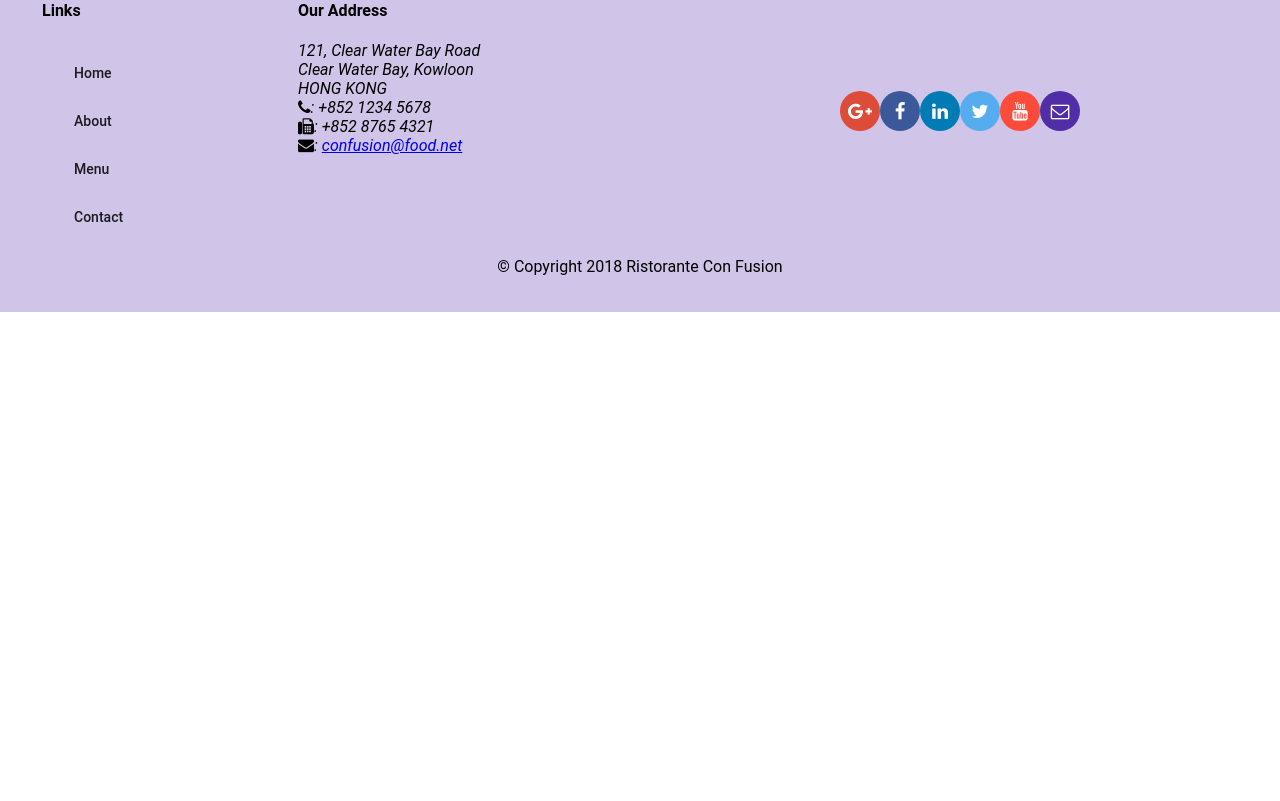
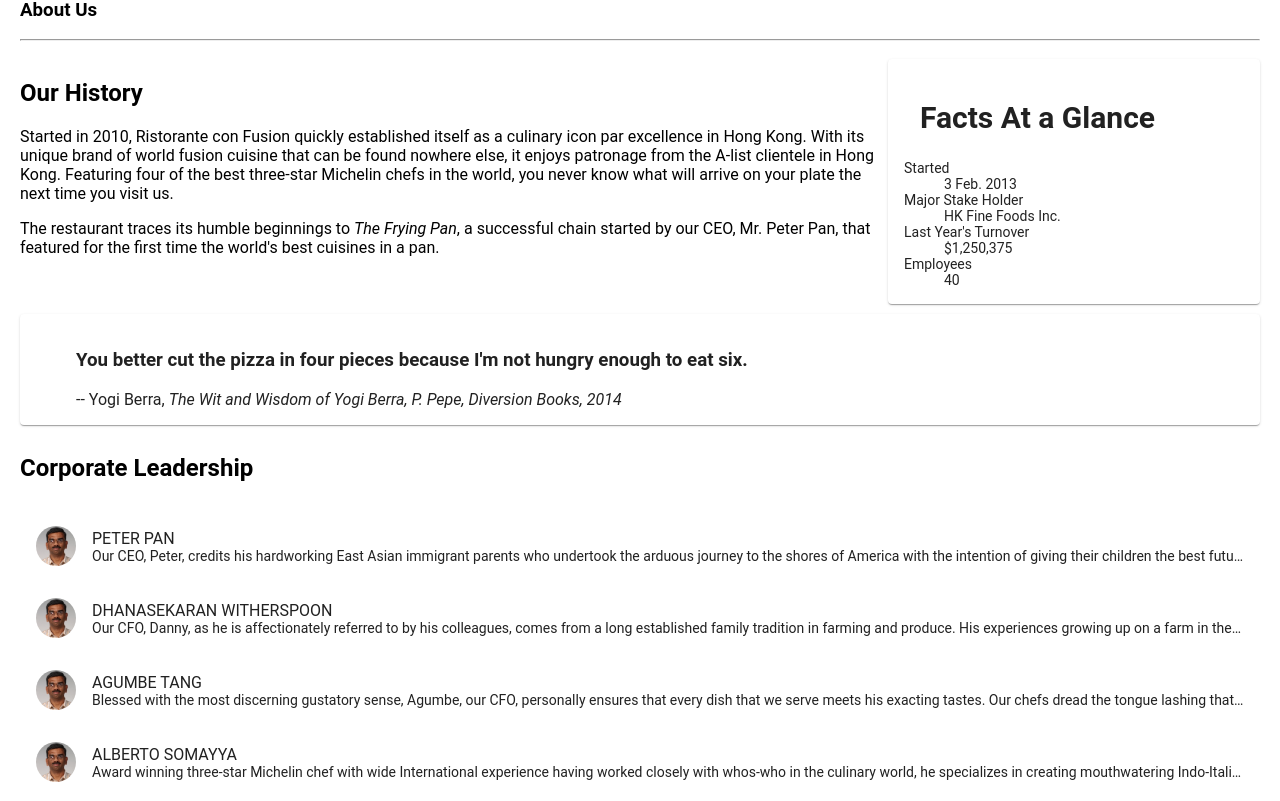
Before and after one commit to pushpsood/ConFusionAngular, an Angular app: page /aboutus in a window 1280 px wide. Before the commit this address led to /. Shown: the part 379-1180 px from the top of the page. Before the commit the page ends 800 px from the top, so only its background shows below. Built offline with nearby package versions, Linux system fonts and the light colour scheme.

Commit message:
Ass2: Adding Leaders in about Page

```diff
--- a/src/app/about/about.component.html
+++ b/src/app/about/about.component.html
@@ -1,3 +1,69 @@
-<p>
-  about works!
-</p>
+<div class="container"
+  fxLayout="column"
+  fxLayoutGap="10px">
+
+  <div fxFlex>
+    <div>
+        <h3>About Us</h3>
+        <hr>
+    </div>
+  </div>
+
+  <div fxFlex>
+    <div fxLayout="column" fxLayout.gt-sm="row">
+      <div fxFlex="70">
+        <h2>Our History</h2>
+        <p>Started in 2010, Ristorante con Fusion quickly established itself as a culinary icon par excellence in Hong Kong. With its unique brand of world fusion cuisine that can be found nowhere else, it enjoys patronage from the A-list clientele in Hong Kong.  Featuring four of the best three-star Michelin chefs in the world, you never know what will arrive on your plate the next time you visit us.</p>
+        <p>The restaurant traces its humble beginnings to <em>The Frying Pan</em>, a successful chain started by our CEO, Mr. Peter Pan, that featured for the first time the world's best cuisines in a pan.</p>
+      </div>
+      <div fxFlex="30">
+        <mat-card>
+          <mat-card-header>
+            <mat-card-title>
+            <h2>Facts At a Glance</h2>
+            </mat-card-title>
+          </mat-card-header>
+          <mat-card-content>
+            <dl>
+              <dt>Started</dt>
+              <dd>3 Feb. 2013</dd>
+              <dt>Major Stake Holder</dt>
+              <dd>HK Fine Foods Inc.</dd>
+              <dt>Last Year's Turnover</dt>
+              <dd>$1,250,375</dd>
+              <dt>Employees</dt>
+              <dd>40</dd>
+            </dl>
+          </mat-card-content>
+        </mat-card>
+      </div>
+    </div>
+  </div>
+
+  <div fxFlex>
+    <mat-card>
+      <blockquote>
+        <h3>You better cut the pizza in four pieces because
+            I'm not hungry enough to eat six.</h3>
+        <footer>-- Yogi Berra,
+          <cite>The Wit and Wisdom of Yogi Berra,
+            P. Pepe, Diversion Books, 2014</cite>
+        </footer>
+      </blockquote>
+    </mat-card>
+  </div>
+
+
+  <div fxFlex>
+    <h2>Corporate Leadership</h2>
+    <mat-list>
+      <mat-list-item *ngFor="let leader of leaders">
+        <img matListAvatar src={{leader.image}} alt={{leader.name}}>
+        <h3 matLine> {{leader.name | uppercase}} </h3>
+        <p matLine>
+          <span>  {{leader.description}} </span>
+          </p>
+      </mat-list-item>
+    </mat-list>
+  </div>
+</div>
--- a/src/app/about/about.component.ts
+++ b/src/app/about/about.component.ts
@@ -1,15 +1,25 @@
 import { Component, OnInit } from '@angular/core';
+import { Leader } from '../shared/leader';
+import { LeaderService } from '../services/leader.service';
 
 @Component({
   selector: 'app-about',
   templateUrl: './about.component.html',
   styleUrls: ['./about.component.scss']
 })
+
 export class AboutComponent implements OnInit {
 
-  constructor() { }
+  leaders: Leader[];
+
+  constructor(private leaderService: LeaderService) { }
 
   ngOnInit() {
+    this.getLeaders();
+  }
+
+  getLeaders(): void{
+    this.leaders= this.leaderService.getLeaders();
   }
 
 }
--- a/src/app/app-routing/routes.ts
+++ b/src/app/app-routing/routes.ts
@@ -8,7 +8,8 @@
 import { ContactComponent } from '../contact/contact.component';
 
 export const routes: Routes = [
-    {path:'home', component: HomeComponent },
+    {path: 'home', component: HomeComponent },
+    {path: 'aboutus', component: AboutComponent},
     {path: 'menu', component: MenuComponent},
     {path: 'dishdetail/:id', component: DishdetailComponent},
     {path: 'contactus', component: ContactComponent},
--- a/src/app/app.module.ts
+++ b/src/app/app.module.ts
@@ -22,6 +22,8 @@
 
 import { DishService } from './services/dish.service';
 import { PromotionService } from './services/promotion.service';
+
+import { LeaderService } from './services/leader.service';
 
 
 import { AppRoutingModule } from './app-routing/app-routing.module';
@@ -53,7 +55,8 @@
   ],
   providers: [
     DishService,
-    PromotionService
+    PromotionService,
+    LeaderService
   ],
   bootstrap: [AppComponent]
 })
--- a/src/app/header/header.component.html
+++ b/src/app/header/header.component.html
@@ -1,7 +1,7 @@
 <mat-toolbar color="primary">
   <span><img src="/assets/images/logo.png" height=30 width=41></span>
   <a mat-button routerLink='/home' routerLinkActive="active"><span class="fa fa-home fa-lg"></span> Home</a>
-  <a mat-button ><span class="fa fa-info fa-lg"></span> About</a>
+  <a mat-button routerLink='/aboutus' routerLinkActive="active"><span class="fa fa-info fa-lg" ></span> About</a>
   <a mat-button routerLink='/menu' routerLinkActive="active"><span class="fa fa-list fa-lg"></span> Menu</a>
   <a mat-button routerLink="/contactus"><span class="fa fa-address-card fa-lg"></span> Contact</a>
 </mat-toolbar>
--- a/src/app/home/home.component.html
+++ b/src/app/home/home.component.html
@@ -33,4 +33,18 @@
   </mat-card-content>
 </mat-card>
 
+<mat-card *ngIf="leader" fxFlex>
+  <mat-card-header>
+    <div mat-card-avatar></div>
+    <mat-card-title>
+      <h3>{{leader.name | uppercase}}</h3>
+    </mat-card-title>
+  </mat-card-header>
+  <img mat-card-image src={{leader.image}} alt={{leader.name}}>
+  <mat-card-content>
+    <p>{{leader.description}}
+    </p>
+  </mat-card-content>
+</mat-card>
+
 </div>
--- a/src/app/home/home.component.ts
+++ b/src/app/home/home.component.ts
@@ -3,22 +3,31 @@
 import { DishService } from '../services/dish.service';
 import { Promotion } from '../shared/promotion';
 import { PromotionService } from '../services/promotion.service';
+
+import { Leader } from '../shared/leader';
+import { LeaderService } from '../services/leader.service';
+
+
 @Component({
   selector: 'app-home',
   templateUrl: './home.component.html',
   styleUrls: ['./home.component.scss']
 })
+
 export class HomeComponent implements OnInit {
 
   dish : Dish;
   promotion: Promotion;
+  leader : Leader;
 
   constructor(private dishService: DishService,
-    private promotionServices: PromotionService) { }
+    private promotionServices: PromotionService,
+    private leaderServices: LeaderService) { }
 
   ngOnInit() {
     this.dish=this.dishService.getFeaturedDish();
     this.promotion= this.promotionServices.getFeaturedPromotion();
+    this.leader= this.leaderServices.getFeaturedLeader();
   }
 
 }
--- /dev/null
+++ b/src/app/services/leader.service.ts
@@ -0,0 +1,25 @@
+import { Injectable } from '@angular/core';
+import { Leader } from '../shared/leader';
+import { LEADERS } from '../shared/leaders';
+
+@Injectable({
+  providedIn: 'root'
+})
+
+export class LeaderService {
+
+  constructor() { }
+
+  getLeaders(): Leader[] {
+    return LEADERS;
+  }
+
+  getLeader(id: string): Leader {
+    return LEADERS.filter((leader)=>(leader.id == id))[0];
+  }
+
+  getFeaturedLeader(): Leader{
+    return LEADERS.filter((leader)=> leader.featured)[0];
+  }
+
+}
--- /dev/null
+++ b/src/app/shared/leader.ts
@@ -0,0 +1,9 @@
+export class Leader {
+    id: string;
+    name: string;
+    image: string;
+    designation: string;
+    abbr: string;
+    featured:  boolean;
+    description: string;
+}
--- /dev/null
+++ b/src/app/shared/leaders.ts
@@ -0,0 +1,44 @@
+import { Leader } from './leader';
+
+export const LEADERS: Leader[] = [
+    {
+      id: '0',
+      name: 'Peter Pan',
+      image: '/assets/images/alberto.png',
+      designation: 'Chief Epicurious Officer',
+      abbr: 'CEO',
+      featured: false,
+      // tslint:disable-next-line:max-line-length
+      description: 'Our CEO, Peter, credits his hardworking East Asian immigrant parents who undertook the arduous journey to the shores of America with the intention of giving their children the best future. His mother\'s wizardy in the kitchen whipping up the tastiest dishes with whatever is available inexpensively at the supermarket, was his first inspiration to create the fusion cuisines for which The Frying Pan became well known. He brings his zeal for fusion cuisines to this restaurant, pioneering cross-cultural culinary connections.'
+    },
+    {
+      id: '1',
+      name: 'Dhanasekaran Witherspoon',
+      image: '/assets/images/alberto.png',
+      designation: 'Chief Food Officer',
+      abbr: 'CFO',
+      featured: false,
+      // tslint:disable-next-line:max-line-length
+      description: 'Our CFO, Danny, as he is affectionately referred to by his colleagues, comes from a long established family tradition in farming and produce. His experiences growing up on a farm in the Australian outback gave him great appreciation for varieties of food sources. As he puts it in his own words, Everything that runs, wins, and everything that stays, pays!'
+    },
+    {
+      id: '2',
+      name: 'Agumbe Tang',
+      image: '/assets/images/alberto.png',
+      designation: 'Chief Taste Officer',
+      abbr: 'CTO',
+      featured: false,
+      // tslint:disable-next-line:max-line-length
+      description: 'Blessed with the most discerning gustatory sense, Agumbe, our CFO, personally ensures that every dish that we serve meets his exacting tastes. Our chefs dread the tongue lashing that ensues if their dish does not meet his exacting standards. He lives by his motto, You click only if you survive my lick.'
+    },
+    {
+      id: '3',
+      name: 'Alberto Somayya',
+      image: '/assets/images/alberto.png',
+      designation: 'Executive Chef',
+      abbr: 'EC',
+      featured: true,
+      // tslint:disable-next-line:max-line-length
+      description: 'Award winning three-star Michelin chef with wide International experience having worked closely with whos-who in the culinary world, he specializes in creating mouthwatering Indo-Italian fusion experiences. He says, Put together the cuisines from the two craziest cultures, and you get a winning hit! Amma Mia!'
+    }
+  ];
```
Also changed, not shown: 1 other file (tests, documents, lock files or other folders).
